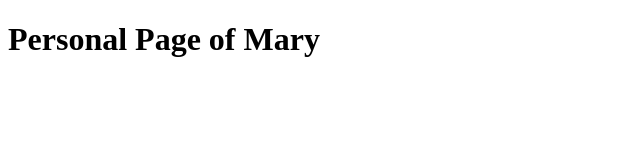
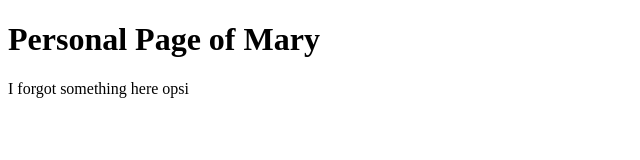
Before and after one commit to TheFoolUpright/TheFoolUpright.github.io, a plain HTML site: page index.html in a window 1280 px wide. Shown: the whole page, without its empty margins (0-640 px from the left). Drawn offline with Linux system fonts and the light colour scheme.

Commit message:
Update the index

```diff
--- a/index.html
+++ b/index.html
@@ -7,5 +7,6 @@
 </head>
 <body>
     <h1>Personal Page of Mary</h1>
+    I forgot something here opsi
 </body>
 </html>
```
